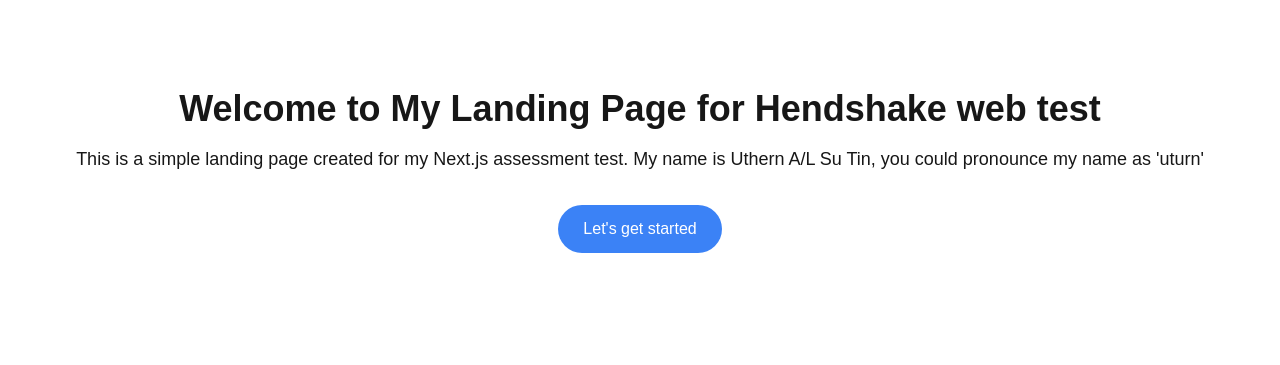
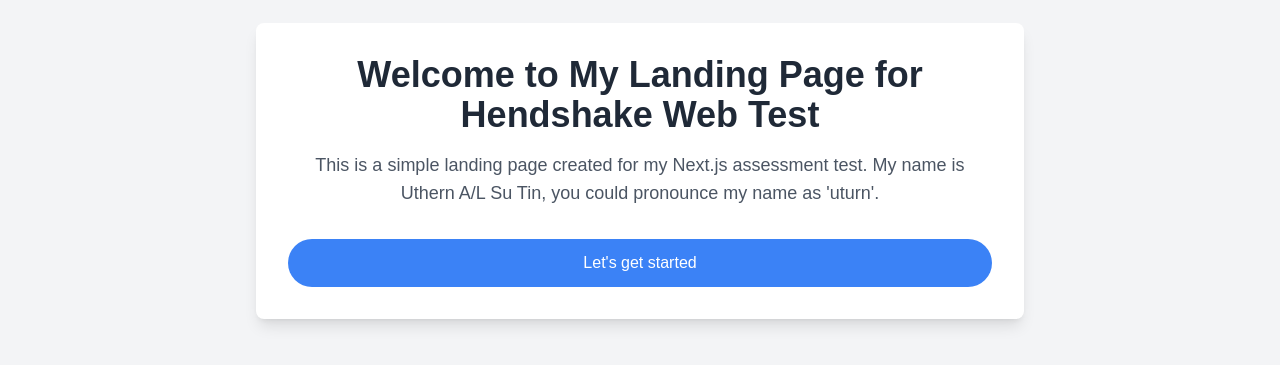
Before and after one commit to Uthern93/HendshakeTest-nextJS, a Next.js app: page / in a window 1280 px wide. Shown: the part 229-594 px from the top of the page. Built offline with nearby package versions, Linux system fonts and the light colour scheme.

Commit message:
a few improvement to ui

```diff
--- a/src/app/form/page.tsx
+++ b/src/app/form/page.tsx
@@ -62,6 +62,7 @@
         <div className="flex flex-col items-center justify-center min-h-screen bg-gray-100 p-4">
             <div className="flex space-x-4 w-full max-w-6xl"> {/* Flex container for side-by-side layout */}
                 <form onSubmit={handleSubmit} className="bg-white shadow-md rounded px-8 py-6 mb-4 w-full max-w-md">
+
                     <h2 className="text-lg font-bold mb-4 text-gray-800">Activity Form</h2>
                     <label className="block mb-2 text-gray-700">
                         Activity:
@@ -74,6 +75,7 @@
                             className="mt-1 block w-full p-2 border border-gray-300 rounded"
                         />
                     </label>
+
                     <label className="block mb-2 text-gray-700">
                         Price:
                         <input
@@ -85,6 +87,7 @@
                             className="mt-1 block w-full p-2 border border-gray-300 rounded"
                         />
                     </label>
+
                     <label className="block mb-2 text-gray-700">
                         Type:
                         <select
@@ -153,18 +156,20 @@
                         <h3 className="text-lg font-bold mb-2 text-gray-800">Submitted Data:</h3>
                         <p className="text-base mb-2 text-gray-800">Total submitted Data: {submittedData.length}</p>
                         {submittedData.map((data, index) => (
-                            <div key={index} className="mb-2 text-gray-800">
+                            <div key={index} className="mb-2 text-gray-800 flex items-center justify-between">
+                                <div className="flex-1">
+                                    <p>Activity: {data.activity}</p>
+                                    <p>Price: {data.price}</p>
+                                    <p>Type: {data.type}</p>
+                                    <p>Booking required: {data.booking ? 'True' : 'False'}</p>
+                                    <p>Accessibility: {data.accessibility}</p>
+                                </div>
                                 <button
                                     onClick={() => handleDelete(index)}
-                                    className="text-white hover:bg-red-700 bg-red-400 rounded p-1 text-sm"
+                                    className="text-white hover:bg-red-700 bg-red-400 rounded p-1 text-sm ml-4"
                                 >
                                     Delete
                                 </button>
-                                <p>Activity: {data.activity}</p>
-                                <p>Price: {data.price}</p>
-                                <p>Type: {data.type}</p>
-                                <p>Booking required: {data.booking ? 'True' : 'False'}</p>
-                                <p>Accessibility: {data.accessibility}</p>
                             </div>
                         ))}
                     </div>
--- a/src/app/page.tsx
+++ b/src/app/page.tsx
@@ -3,17 +3,19 @@
 
 export default function Home() {
   return (
-    <div className="flex flex-col items-center justify-center min-h-screen p-8">
-      <h1 className="text-4xl font-bold mb-4">Welcome to My Landing Page for Hendshake web test</h1>
-      <p className="text-lg mb-8 text-center">
-        This is a simple landing page created for my Next.js assessment test. My name is Uthern A/L Su Tin, you could pronounce my name as 'uturn'
+    <div className="flex flex-col items-center justify-center min-h-screen p-1 bg-gray-100">
+      <div className="bg-white shadow-lg rounded-lg p-8 max-w-3xl w-full text-center">
+        <h1 className="text-4xl font-bold mb-4 text-gray-800">Welcome to My Landing Page for Hendshake Web Test</h1>
+        <p className="text-lg mb-8 text-gray-600">
+          This is a simple landing page created for my Next.js assessment test. My name is Uthern A/L Su Tin, you could pronounce my name as 'uturn'.
         </p>
         <Link
-        className="rounded-full border border-solid border-transparent transition-colors flex items-center justify-center bg-blue-500 text-white h-12 px-6 hover:bg-blue-600"
+          className="rounded-full border border-solid border-transparent transition-colors flex items-center justify-center bg-blue-500 text-white h-12 px-6 hover:bg-blue-600 transform hover:scale-105 transition-transform duration-200"
           href="/form"
         >
           Let's get started
         </Link>
       </div>
+    </div>
   );
 }
```
Lines whose indentation alone changed are shown as unchanged.
